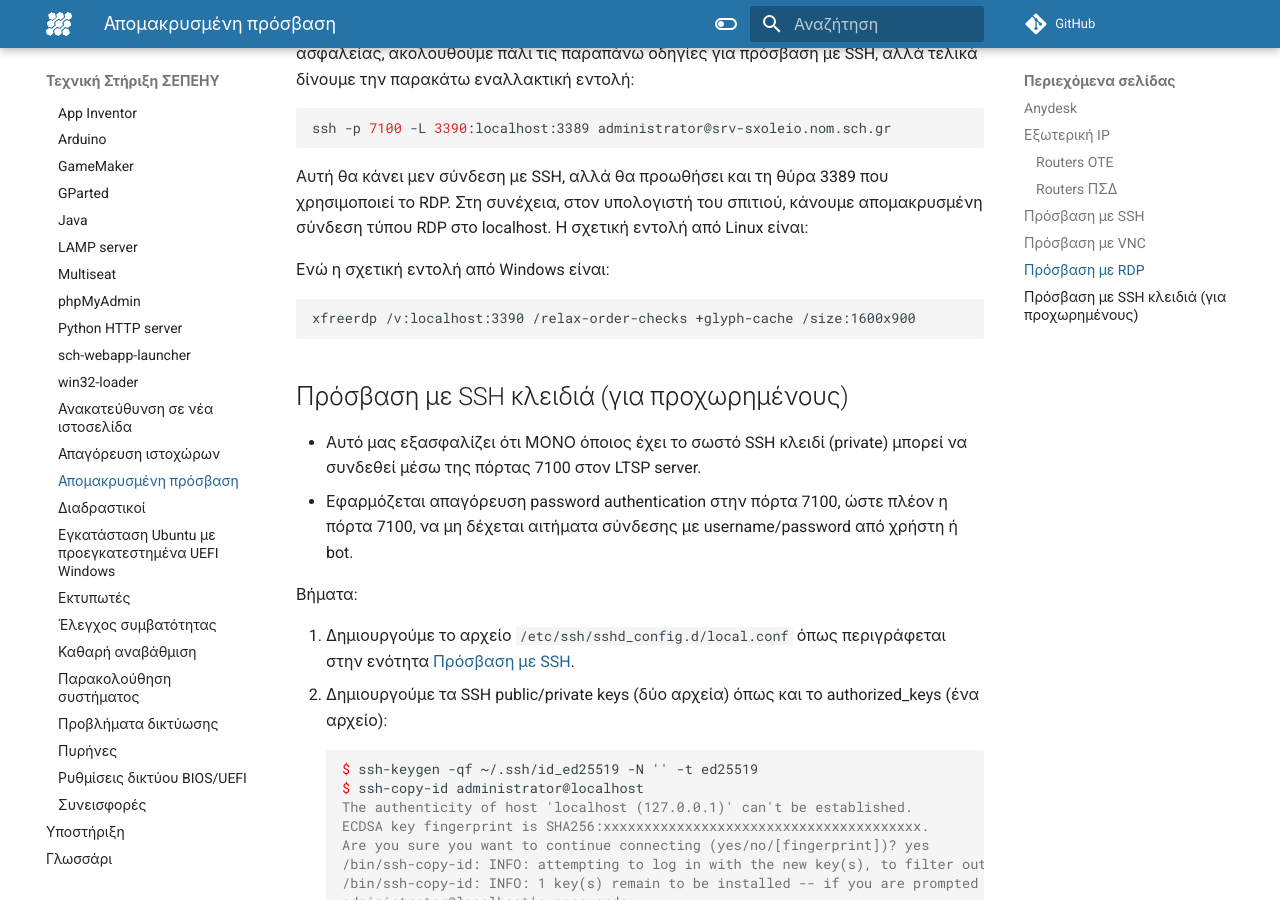
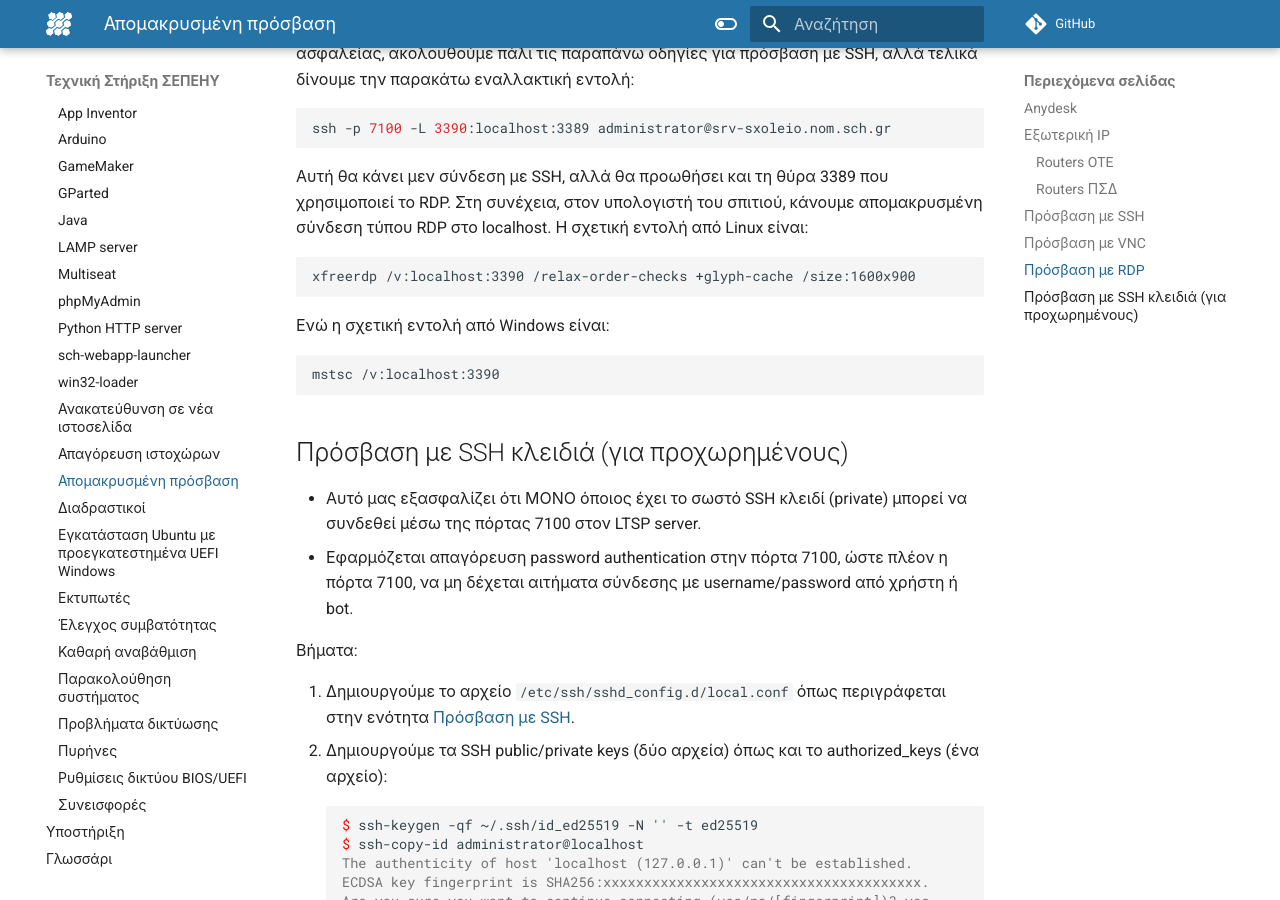
Before and after one commit to siahos/el.ltsp.org, an MkDocs documentation site: the page built from docs/guides/remote-access/index.md, in a window 1280 px wide and 900 px high, scrolled down 2317 px. Built offline with MkDocs 1.6.1 and Material for MkDocs 9.7.7, drawn with Linux system fonts in a browser that asks for light colours; comment, search, counter and statistics services are not loaded.

Commit message:
Update remote-access

````diff
--- a/docs/guides/remote-access/index.md
+++ b/docs/guides/remote-access/index.md
@@ -110,10 +110,14 @@ ssh -p 7100 -L 3390:localhost:3389 administrator@srv-sxoleio.nom.sch.gr
 απομακρυσμένη σύνδεση τύπου RDP στο localhost. Η σχετική εντολή από Linux
 είναι:
 
+```shell
+xfreerdp /v:localhost:3390 /relax-order-checks +glyph-cache /size:1600x900
+```
+
 Ενώ η σχετική εντολή από Windows είναι:
 
 ```shell
-xfreerdp /v:localhost:3390 /relax-order-checks +glyph-cache /size:1600x900
+mstsc /v:localhost:3390
 ```
 
 ## Πρόσβαση με SSH κλειδιά (για προχωρημένους) {:#ssh-keys}
````
